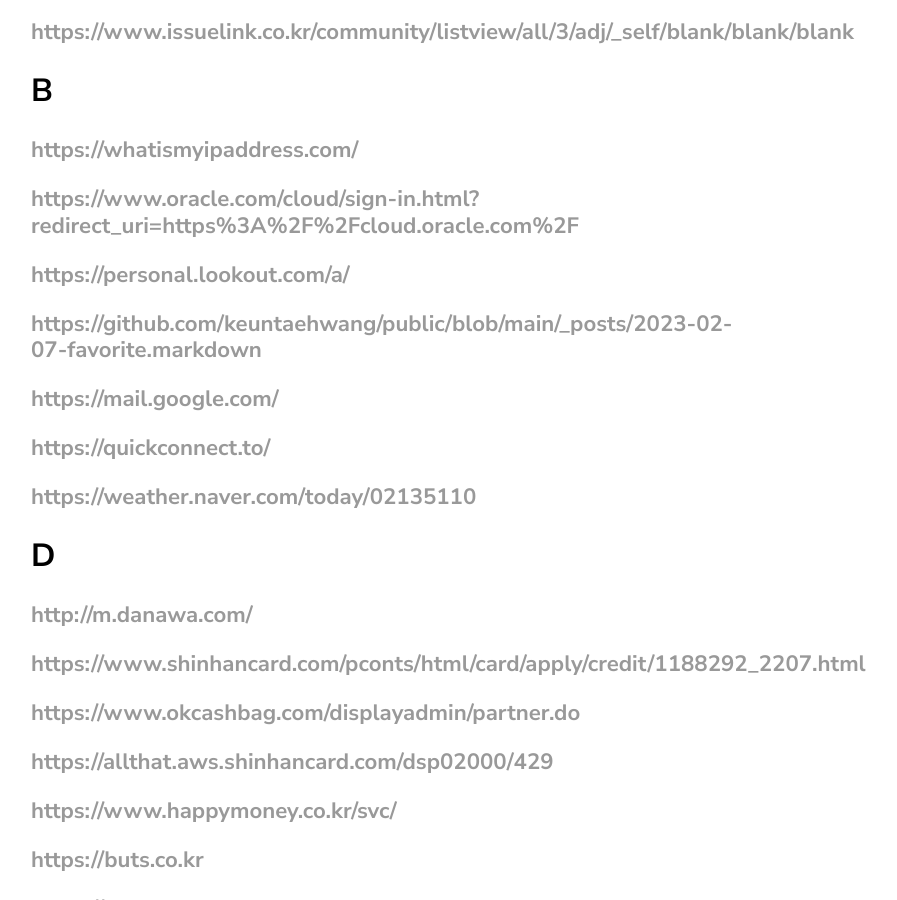
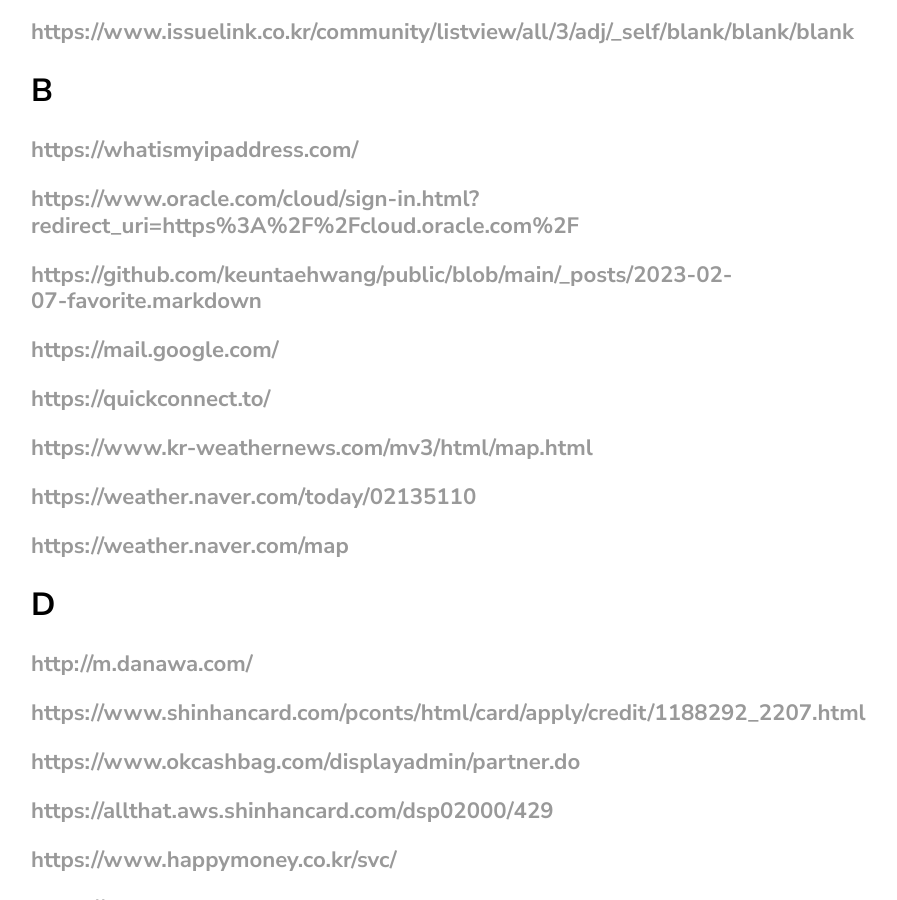
Before and after one commit to keuntaehwang/public, a Jekyll site: the page built from _posts/2023-02-07-favorite.markdown, in a window 1280 px wide and 900 px high, scrolled down 899 px. Shown: the whole window, without its empty margins (69-966 px from the left). Built offline with Jekyll 4.4.1, drawn with Linux system fonts in a browser that asks for light colours.

Commit message:
Update 2023-02-07-favorite.markdown

```diff
--- a/_posts/2023-02-07-favorite.markdown
+++ b/_posts/2023-02-07-favorite.markdown
@@ -18,11 +18,12 @@ categories: NONE
 ## B
 ### <https://whatismyipaddress.com/>
 ### <https://www.oracle.com/cloud/sign-in.html?redirect_uri=https%3A%2F%2Fcloud.oracle.com%2F>
-### <https://personal.lookout.com/a/>
 ### <https://github.com/keuntaehwang/public/blob/main/_posts/2023-02-07-favorite.markdown>
 ### <https://mail.google.com/>
 ### <https://quickconnect.to/>
+### <https://www.kr-weathernews.com/mv3/html/map.html>
 ### <https://weather.naver.com/today/02135110>
+### <https://weather.naver.com/map>
 
 ## D
 ### <http://m.danawa.com/>
```
